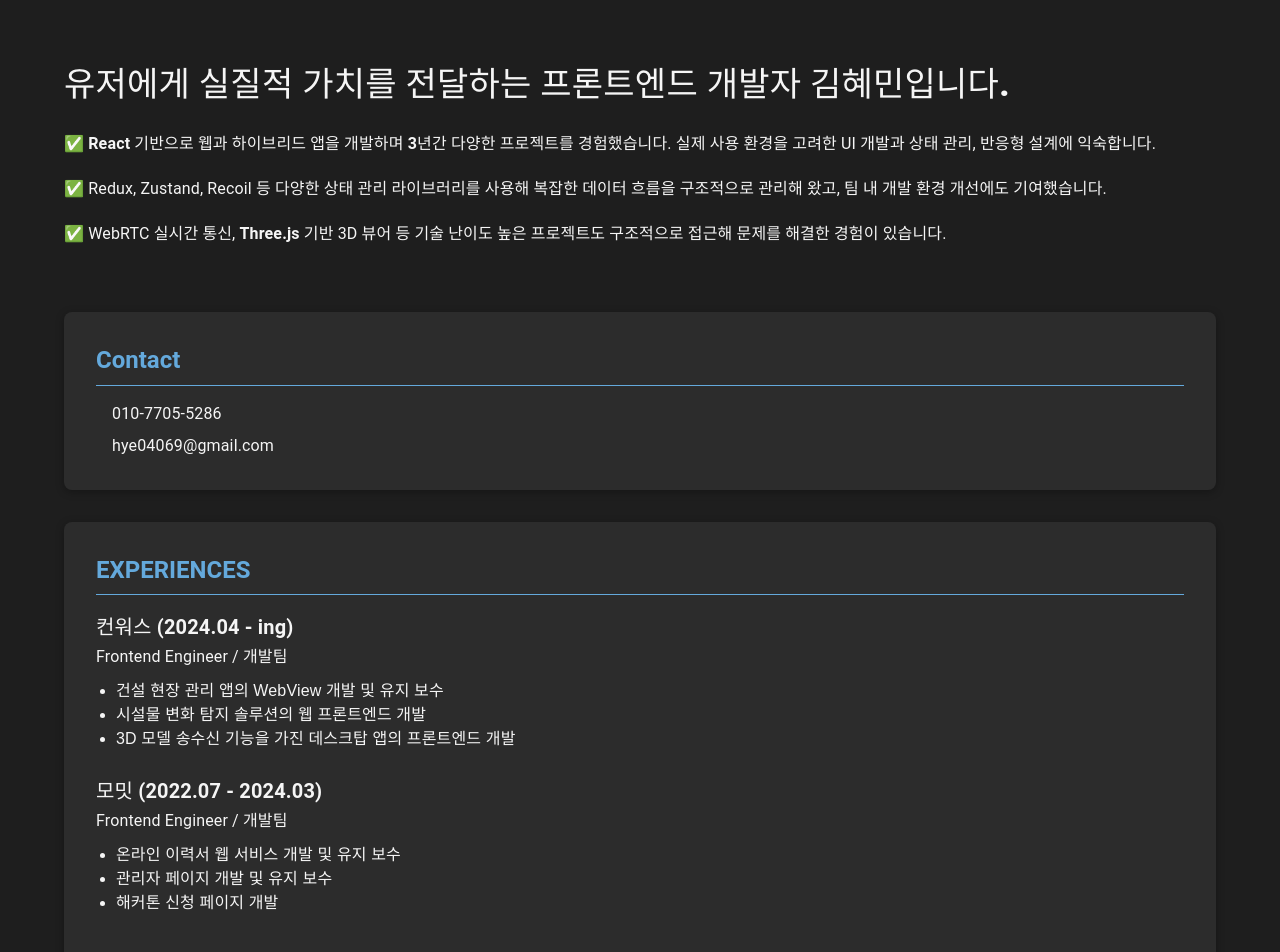
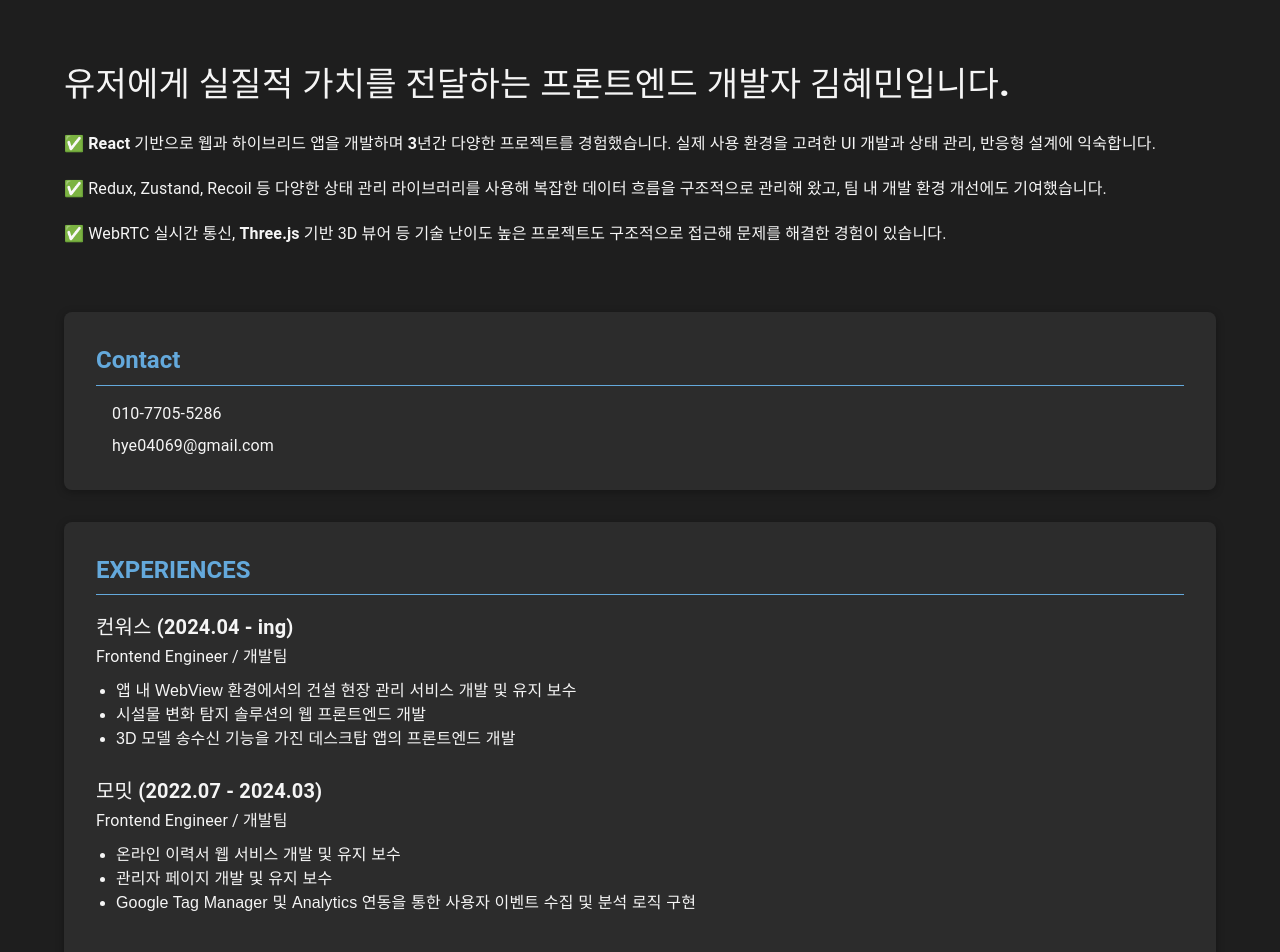
Before and after one commit to hyemmmm/my-portfolio, a React (Vite) app: page / in a window 1280 px wide. Shown: the top 952 px of the page. Built offline with nearby package versions, Linux system fonts and the light colour scheme; some icons are missing.

Commit message:
chore: experience 내용 변경

```diff
--- a/src/pages/Home.tsx
+++ b/src/pages/Home.tsx
@@ -79,7 +79,7 @@ export default function Home() {
             title="컨워스 (2024.04 - ing)"
             subtitle="Frontend Engineer / 개발팀"
             items={[
-              "건설 현장 관리 앱의 WebView 개발 및 유지 보수",
+              "앱 내 WebView 환경에서의 건설 현장 관리 서비스 개발 및 유지 보수",
               "시설물 변화 탐지 솔루션의 웹 프론트엔드 개발",
               "3D 모델 송수신 기능을 가진 데스크탑 앱의 프론트엔드 개발",
             ]}
@@ -90,7 +90,7 @@ export default function Home() {
             items={[
               "온라인 이력서 웹 서비스 개발 및 유지 보수",
               "관리자 페이지 개발 및 유지 보수",
-              "해커톤 신청 페이지 개발",
+              "Google Tag Manager 및 Analytics 연동을 통한 사용자 이벤트 수집 및 분석 로직 구현",
             ]}
           />
         </SectionCard>
```
